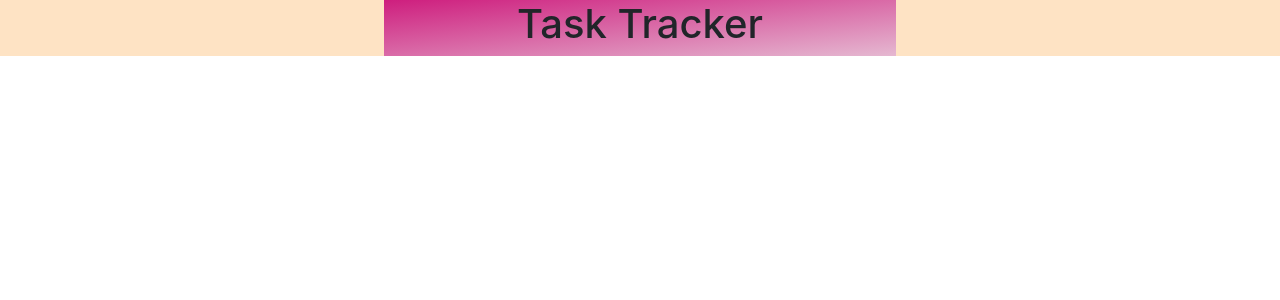
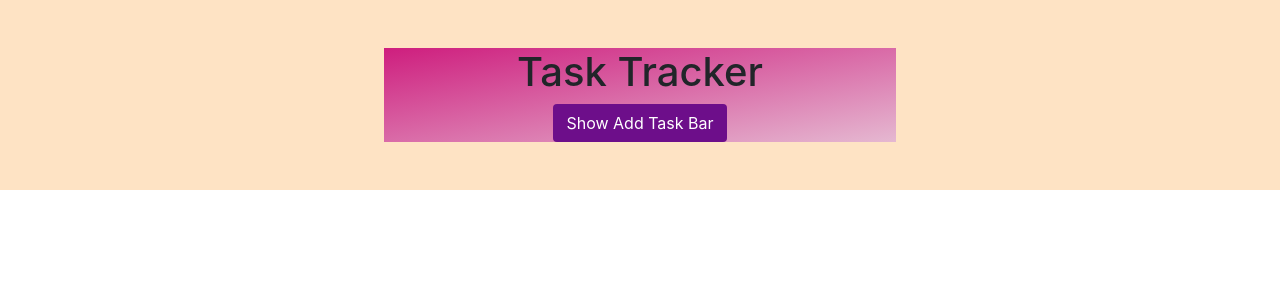
Before and after one commit to Ata-92/Task-Tracker, a React (Create React App) app: page / in a window 1280 px wide. Shown: the top 300 px of the page. Built offline with nearby package versions, Linux system fonts and the light colour scheme.

Commit message:
Style Button component and complete it

```diff
--- a/src/App.css
+++ b/src/App.css
@@ -9,3 +9,8 @@
   background: linear-gradient(to bottom right, #CE1E7E, #E5B8D1);
   width: 40%;
 }
+
+.showButton {
+  background-color: #6D0E8A;
+  color: #fff;
+}
--- a/src/App.js
+++ b/src/App.js
@@ -1,11 +1,13 @@
 import './App.css';
 import Header from './components/Header';
+import Button from './components/Button';
 
 function App() {
   return (
     <div className="App">
-      <div className="container">
+      <div className="container my-5">
         <Header />
+        <Button />
       </div>
     </div>
   );
--- a/src/components/Button.js
+++ b/src/components/Button.js
@@ -4,19 +4,19 @@ import AddTask from './AddTask';
 const Button = () => {
   const [show, setShow] = useState(false);
 
-  const showClose = () => {
+  const openClose = () => {
     setShow(!show);
   }
 
   return (
     <div className="Button">
       {show ? (
-        <div className="wrapper">
-          <button onClick={showClose}>Close Add Task Bar</button>
+        <div className="container">
+          <button className="btn btn-danger" onClick={openClose}>Close Add Task Bar</button>
           <AddTask />
         </div>
       ) : (
-        <button onClick={showClose}>Show Add Task Bar</button>
+        <button className="btn showButton" onClick={openClose}>Show Add Task Bar</button>
       )}
     </div>
   );
```
